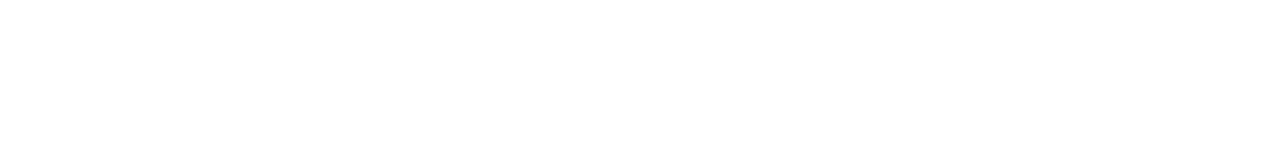
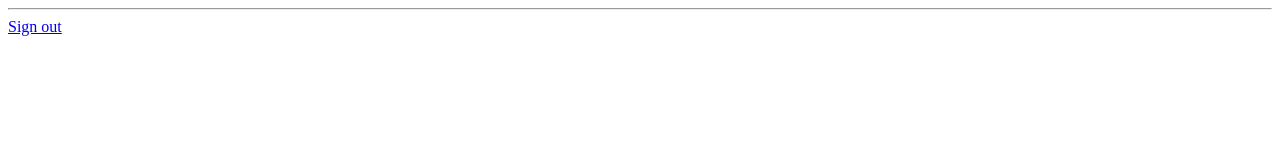
Before and after one commit to tonnov/node-rest, a website: page public/index.html in a window 1280 px wide. Drawn offline with Linux system fonts and the light colour scheme.

Commit message:
add sign out

```diff
--- a/public/index.html
+++ b/public/index.html
@@ -6,6 +6,17 @@
   </head>
   <body>
     <div class="g-signin2" data-onsuccess="onSignIn" data-theme="dark"></div>
+    <hr>
+  <a href="#" onclick="signOut();">Sign out</a>
+<script>
+  function signOut() {
+    var auth2 = gapi.auth2.getAuthInstance();
+    auth2.signOut().then(function () {
+      console.log('User signed out.');
+    });
+  }
+</script>
+
     <script>
       function onSignIn(googleUser) {
         // Useful data for your client-side scripts:
```
